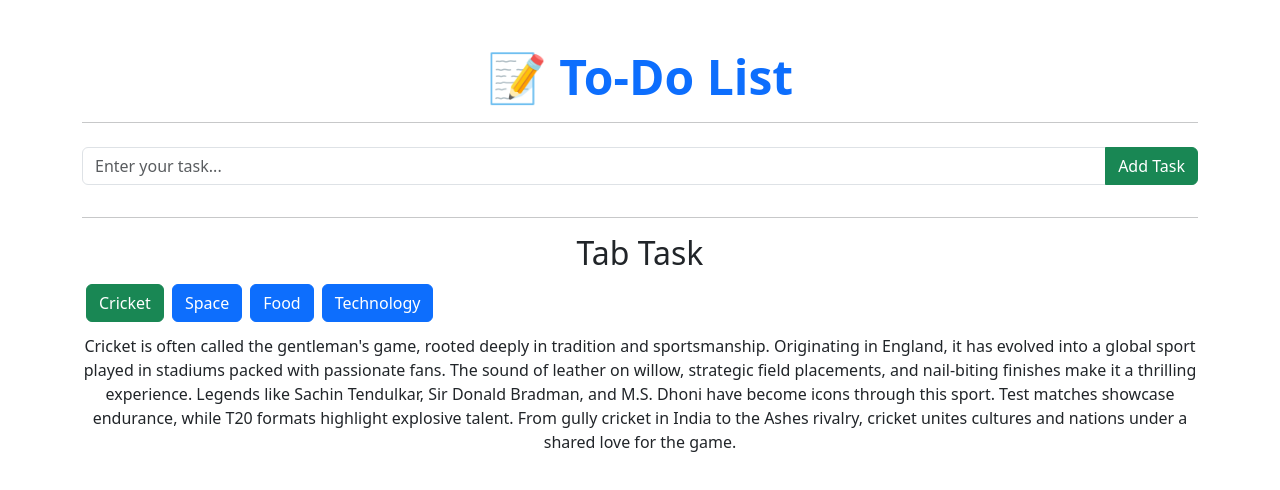
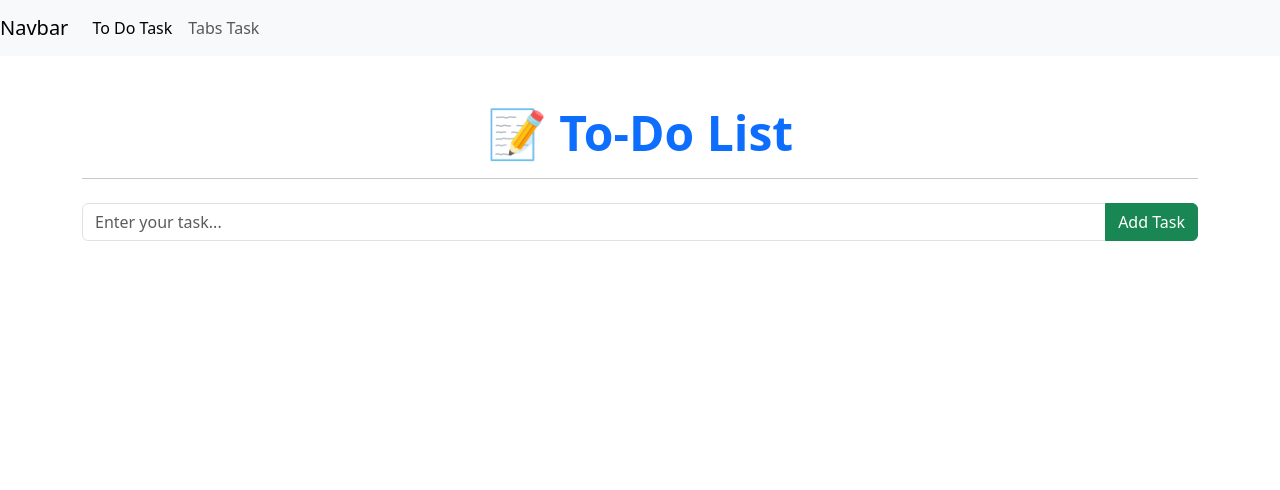
Before and after one commit to ManavNanda07/React-ToDoTask, a React (Create React App) app: page / in a window 1280 px wide. Shown: the top 490 px of the page. Built offline with nearby package versions, Linux system fonts and the light colour scheme.

Commit message:
feat:added header and implemented routing using react-router-dom

```diff
--- a/package.json
+++ b/package.json
@@ -10,6 +10,7 @@
     "bootstrap": "^5.3.6",
     "react": "^19.1.0",
     "react-dom": "^19.1.0",
+    "react-router-dom": "^7.6.0",
     "react-scripts": "5.0.1",
     "react-toastify": "^11.0.5",
     "web-vitals": "^2.1.4"
--- a/src/App.js
+++ b/src/App.js
@@ -1,14 +1,12 @@
-import { ToastContainer } from 'react-toastify';
+import { Outlet } from 'react-router-dom';
 import './App.css';
-import ToDoList from './ToDoList';
-import Tabs from './Tabs';
+import Header from './Header';
 
 function App() {
   return (
     <div className="App">
-      <ToDoList/>
-      <Tabs/>
-      <ToastContainer/>
+      <Header/>
+      <Outlet />
     </div>
   );
 }
--- /dev/null
+++ b/src/Header.jsx
@@ -0,0 +1,32 @@
+import React from 'react'
+import { Link, useLocation } from 'react-router-dom'
+import './index.css'
+
+export default function Header() {
+
+    let currentUrl = useLocation().pathname.toString();
+  return (
+    <nav className="navbar navbar-expand-lg navbar-light bg-light">
+  <a className="navbar-brand" href="#">Navbar</a>
+  <button className="navbar-toggler" type="button" data-toggle="collapse" data-target="#navbarNavAltMarkup" aria-controls="navbarNavAltMarkup" aria-expanded="false" aria-label="Toggle navigation">
+    <span className="navbar-toggler-icon"></span>
+  </button>
+  <div className="collapse navbar-collapse" id="navbarNavAltMarkup">
+     <div className="navbar-nav">
+        <Link
+          className={`nav-item nav-link ${currentUrl === '/' ? 'active' : ''}`}
+          to="/"
+        >
+          To Do Task
+        </Link>
+        <Link
+          className={`nav-item nav-link ${currentUrl === '/tabs' ? 'active' : ''}`}
+          to="/tabs"
+        >
+          Tabs Task
+        </Link>
+      </div>
+  </div>
+</nav>
+  )
+}
--- a/src/index.css
+++ b/src/index.css
@@ -6,3 +6,8 @@
   font-size: 1.2rem;
   padding: 0.5em;
 }
+
+.router-link{
+  color: red !important;
+  list-style: none !important;
+}
--- a/src/index.js
+++ b/src/index.js
@@ -1,17 +1,29 @@
+// index.js
 import React from 'react';
 import ReactDOM from 'react-dom/client';
 import './index.css';
+import reportWebVitals from './reportWebVitals';
+import { createBrowserRouter, RouterProvider } from 'react-router-dom';
+import ToDoList from './ToDoList';
+import Tabs from './Tabs';
 import App from './App';
-import reportWebVitals from './reportWebVitals';
+import { ToastContainer } from 'react-toastify';
+
+const router = createBrowserRouter([
+  {
+    path: '/',
+    element: <App />,
+    children: [
+      { path: '', element: <ToDoList /> },
+      { path: 'tabs', element: <Tabs /> }
+    ]
+  }
+]);
 
 const root = ReactDOM.createRoot(document.getElementById('root'));
 root.render(
   <React.StrictMode>
-    <App />
+    <RouterProvider router={router} />
+    <ToastContainer />
   </React.StrictMode>
 );
-
-// If you want to start measuring performance in your app, pass a function
-// to log results (for example: reportWebVitals(console.log))
-// or send to an analytics endpoint. Learn more: https://bit.ly/CRA-vitals
-reportWebVitals();
```
